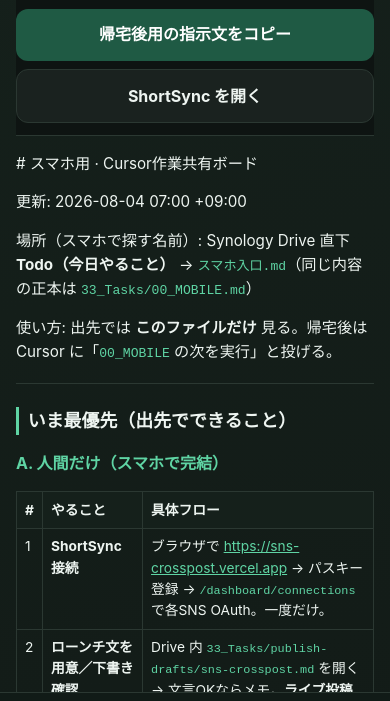
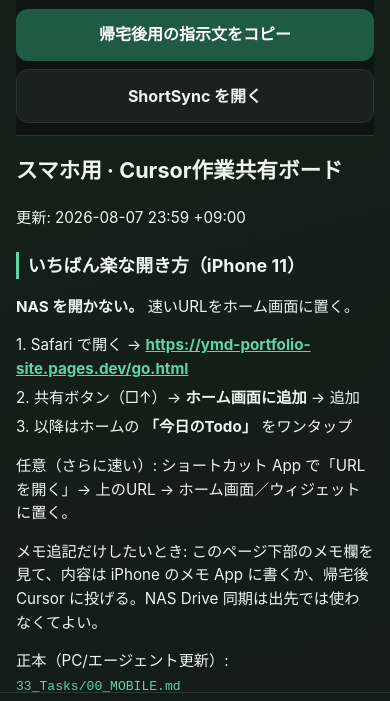
Before and after one commit to YMD-yamada/ymd-portfolio, a website: page go.html in a window 390 px wide. Shown: the part 77-778 px from the top of the page. Drawn offline with Linux system fonts and the light colour scheme.

Commit message:
Update mobile go.html board from 00_MOBILE

```diff
--- a/go.html
+++ b/go.html
@@ -89,10 +89,17 @@
       </div>
     </div>
     <article id="board">
-<p>﻿# スマホ用 · Cursor作業共有ボード</p>
-<p>更新: 2026-08-04 07:00 +09:00  </p>
-<p>場所（スマホで探す名前）: Synology Drive 直下 <strong>Todo（今日やること）</strong> → <code>スマホ入口.md</code>（同じ内容の正本は <code>33_Tasks/00_MOBILE.md</code>）</p>
-<p>使い方: 出先では <strong>このファイルだけ</strong> 見る。帰宅後は Cursor に「<code>00_MOBILE</code> の次を実行」と投げる。</p>
+<h1>スマホ用 · Cursor作業共有ボード</h1>
+<p>更新: 2026-08-07 23:59 +09:00  </p>
+<h2>いちばん楽な開き方（iPhone 11）</h2>
+<p><strong>NAS を開かない。</strong> 速いURLをホーム画面に置く。</p>
+<p class="step">1. Safari で開く → <strong><a href="https://ymd-portfolio-site.pages.dev/go.html" target="_blank" rel="noopener">https://ymd-portfolio-site.pages.dev/go.html</a></strong></p>
+<p class="step">2. 共有ボタン（□↑）→ <strong>ホーム画面に追加</strong> → 追加</p>
+<p class="step">3. 以降はホームの <strong>「今日のTodo」</strong> をワンタップ</p>
+<p>任意（さらに速い）: ショートカット App で「URL を開く」→ 上のURL → ホーム画面／ウィジェットに置く。</p>
+<p>メモ追記だけしたいとき: このページ下部のメモ欄を見て、内容は iPhone のメモ App に書くか、帰宅後 Cursor に投げる。NAS Drive 同期は出先では使わなくてよい。</p>
+<p>正本（PC/エージェント更新）: <code>33_Tasks/00_MOBILE.md</code>  </p>
+<p>公開ボード再生成: <code>node Projects/work-ops-hub/scripts/publish-mobile-board.mjs --ship</code></p>
 <hr />
 <h2>いま最優先（出先でできること）</h2>
 <h3>A. 人間だけ（スマホで完結）</h3>
@@ -243,7 +250,7 @@
 </tbody></table>
 <p>Hub ミラー（Cloud用）: <code>Projects/work-ops-hub/tasks/</code>（同じ内容を同期）</p>
     </article>
-    <p class="meta">generated 2026-08-07T14:59:06.171Z · source 00_MOBILE.md · noindex</p>
+    <p class="meta">generated 2026-08-07T14:59:35.689Z · source 00_MOBILE.md · noindex</p>
   </main>
   <div class="dock">
     <button type="button" class="primary" id="copy-prompt-dock">指示文をコピー（Cursor用）</button>
```
